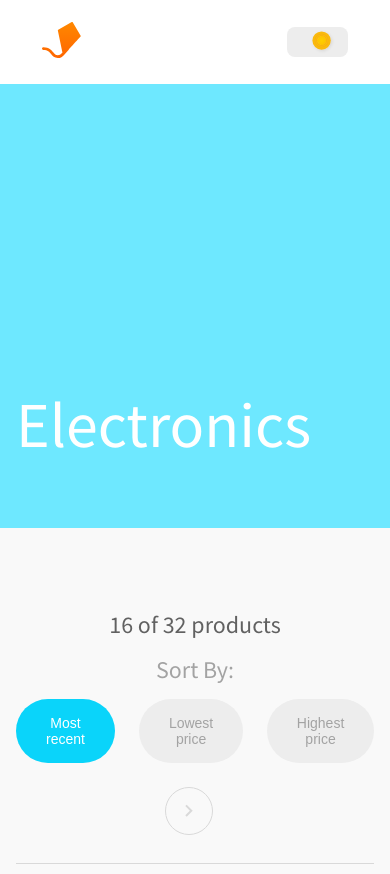
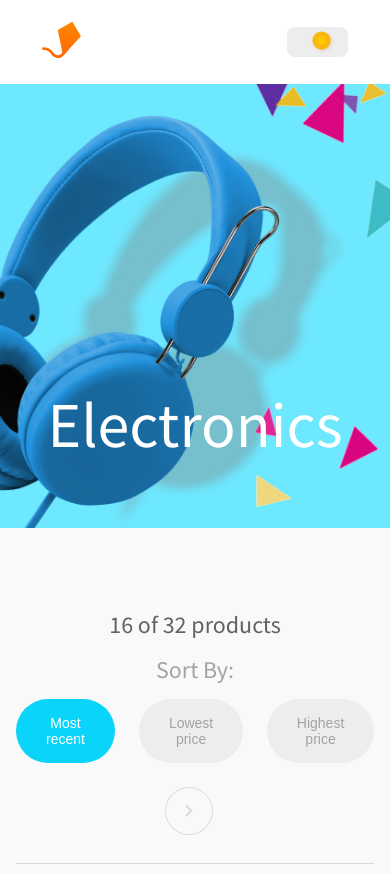
Before and after one commit to mehdilight/aerolab-coding-challenge, a Vue app: page / in a window 390 px wide. Shown: the top 874 px of the page. Built offline with nearby package versions, Linux system fonts and the light colour scheme; no server answers.

Commit message:
responsive hero

```diff
--- a/src/scss/pages/_home.scss
+++ b/src/scss/pages/_home.scss
@@ -1,13 +1,18 @@
 .hero {
     background-image: url("/assets/header-x2.png");
     padding: 284px 0 48px;
-    background-position: top left;
     background-size: cover;
     margin-bottom: 65px;
-
+    background-position: right;
+    text-align: center;
     &__heading {
         font-size: 64px;
         color: white;
+    }
+
+    @include desktop {
+        background-position: top left;
+        text-align: left;
     }
 }
 
```
